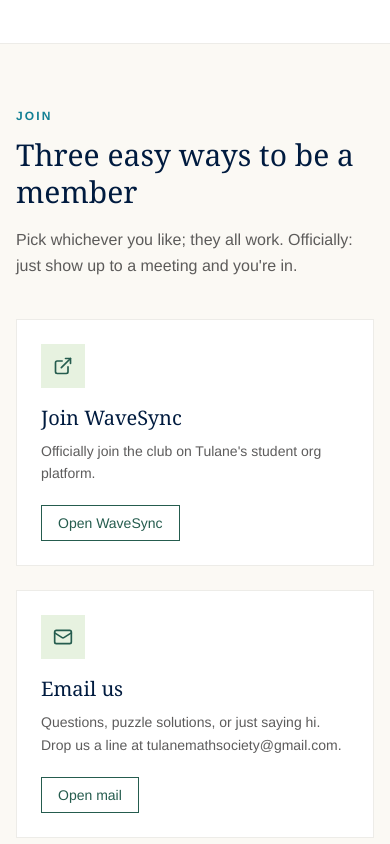
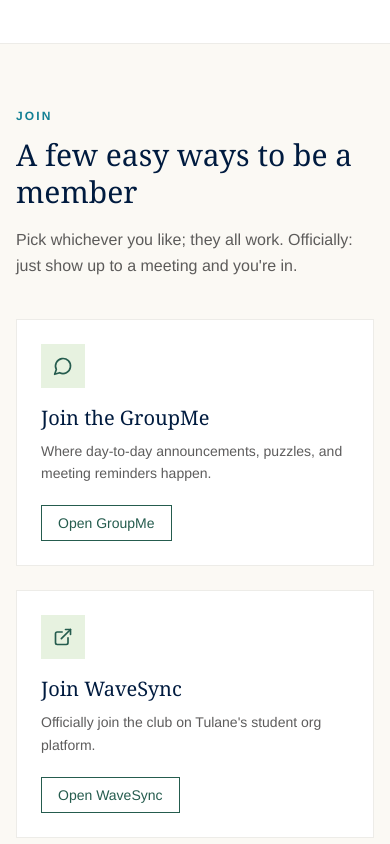
Before and after one commit to tulanemathsociety/tulanemathsociety.github.io, a Next.js app: page /about in a window 390 px wide. Shown: the part 1460-2304 px from the top of the page. Built offline with nearby package versions, Linux system fonts and the light colour scheme.

Commit message:
Add GroupMe link

```diff
--- a/app/about/page.tsx
+++ b/app/about/page.tsx
@@ -1,5 +1,5 @@
 import type { Metadata } from "next";
-import { Mail, ExternalLink, CalendarDays } from "lucide-react";
+import { Mail, ExternalLink, CalendarDays, MessageCircle } from "lucide-react";
 import { SectionHeader } from "@/components/SectionHeader";
 import { Button } from "@/components/Button";
 import { MathPatternBackground } from "@/components/MathPatternBackground";
@@ -14,6 +14,14 @@ export const metadata: Metadata = {
 };
 
 const joinOptions = [
+  {
+    icon: MessageCircle,
+    title: "Join the GroupMe",
+    body: "Where day-to-day announcements, puzzles, and meeting reminders happen.",
+    cta: "Open GroupMe",
+    href: LINKS.groupme,
+    external: true,
+  },
   {
     icon: ExternalLink,
     title: "Join WaveSync",
@@ -114,10 +122,10 @@ export default function AboutPage() {
         <div className="mx-auto max-w-6xl px-4 py-16 sm:px-6 lg:px-8">
           <SectionHeader
             eyebrow="Join"
-            title="Three easy ways to be a member"
+            title="A few easy ways to be a member"
             description="Pick whichever you like; they all work. Officially: just show up to a meeting and you're in."
           />
-          <ul className="mt-10 grid gap-6 sm:grid-cols-2 lg:grid-cols-3">
+          <ul className="mt-10 grid gap-6 sm:grid-cols-2 lg:grid-cols-4">
             {joinOptions.map((opt, i) => (
               <FadeIn as="li" key={opt.title} delay={i * 0.05}>
                 <div className="flex h-full flex-col  border border-tulane-warm-gray bg-white p-6">
--- a/components/CTASection.tsx
+++ b/components/CTASection.tsx
@@ -1,5 +1,5 @@
 import * as React from "react";
-import { Mail } from "lucide-react";
+import { Mail, MessageCircle } from "lucide-react";
 import { Button } from "./Button";
 import { LINKS } from "@/lib/links";
 
@@ -29,9 +29,18 @@ export function CTASection() {
         </div>
         <div className="flex flex-col gap-3 md:col-span-5 md:items-end md:justify-center">
           <Button
-            href={LINKS.email}
+            href={LINKS.groupme}
             variant="secondary"
             className="w-full sm:w-auto"
+            external
+          >
+            <MessageCircle className="h-4 w-4" aria-hidden />
+            Join the GroupMe
+          </Button>
+          <Button
+            href={LINKS.email}
+            variant="outline"
+            className="w-full border-white/60 text-white hover:bg-white/10 sm:w-auto"
           >
             <Mail className="h-4 w-4" aria-hidden />
             {LINKS.emailAddress}
--- a/components/Footer.tsx
+++ b/components/Footer.tsx
@@ -1,6 +1,6 @@
 import * as React from "react";
 import Link from "next/link";
-import { Mail, ExternalLink } from "lucide-react";
+import { Mail, ExternalLink, MessageCircle } from "lucide-react";
 import { Wordmark } from "./Wordmark";
 import { LINKS } from "@/lib/links";
 
@@ -92,6 +92,17 @@ export function Footer() {
               </li>
               <li>
                 <a
+                  href={LINKS.groupme}
+                  target="_blank"
+                  rel="noopener noreferrer"
+                  className="inline-flex items-center gap-2 text-tulane-charcoal hover:text-tulane-green"
+                >
+                  <MessageCircle className="h-4 w-4" aria-hidden />
+                  GroupMe
+                </a>
+              </li>
+              <li>
+                <a
                   href={LINKS.wavesync}
                   target="_blank"
                   rel="noopener noreferrer"
--- a/components/Hero.tsx
+++ b/components/Hero.tsx
@@ -3,7 +3,7 @@
 import * as React from "react";
 import Image from "next/image";
 import { motion } from "framer-motion";
-import { ArrowRight, CalendarDays, Sparkles } from "lucide-react";
+import { ArrowRight, CalendarDays, MessageCircle, Sparkles } from "lucide-react";
 import { Button } from "./Button";
 import { LINKS } from "@/lib/links";
 
@@ -82,8 +82,9 @@ export function Hero() {
             transition={{ duration: 0.5, delay: 0.15 }}
             className="mt-8 flex flex-wrap gap-3"
           >
-            <Button href={LINKS.email}>
-              Email us
+            <Button href={LINKS.groupme} external>
+              <MessageCircle className="h-4 w-4" aria-hidden />
+              Join the GroupMe
               <ArrowRight className="h-4 w-4" aria-hidden />
             </Button>
             <Button
--- a/lib/links.ts
+++ b/lib/links.ts
@@ -4,5 +4,6 @@ export const LINKS = {
   mathDept: "https://sse.tulane.edu/math",
   email: "mailto:tulanemathsociety@gmail.com",
   emailAddress: "tulanemathsociety@gmail.com",
+  groupme: "https://groupme.com/join_group/96206392/6syQhgSf",
   calendar: "#",
 } as const;
```
